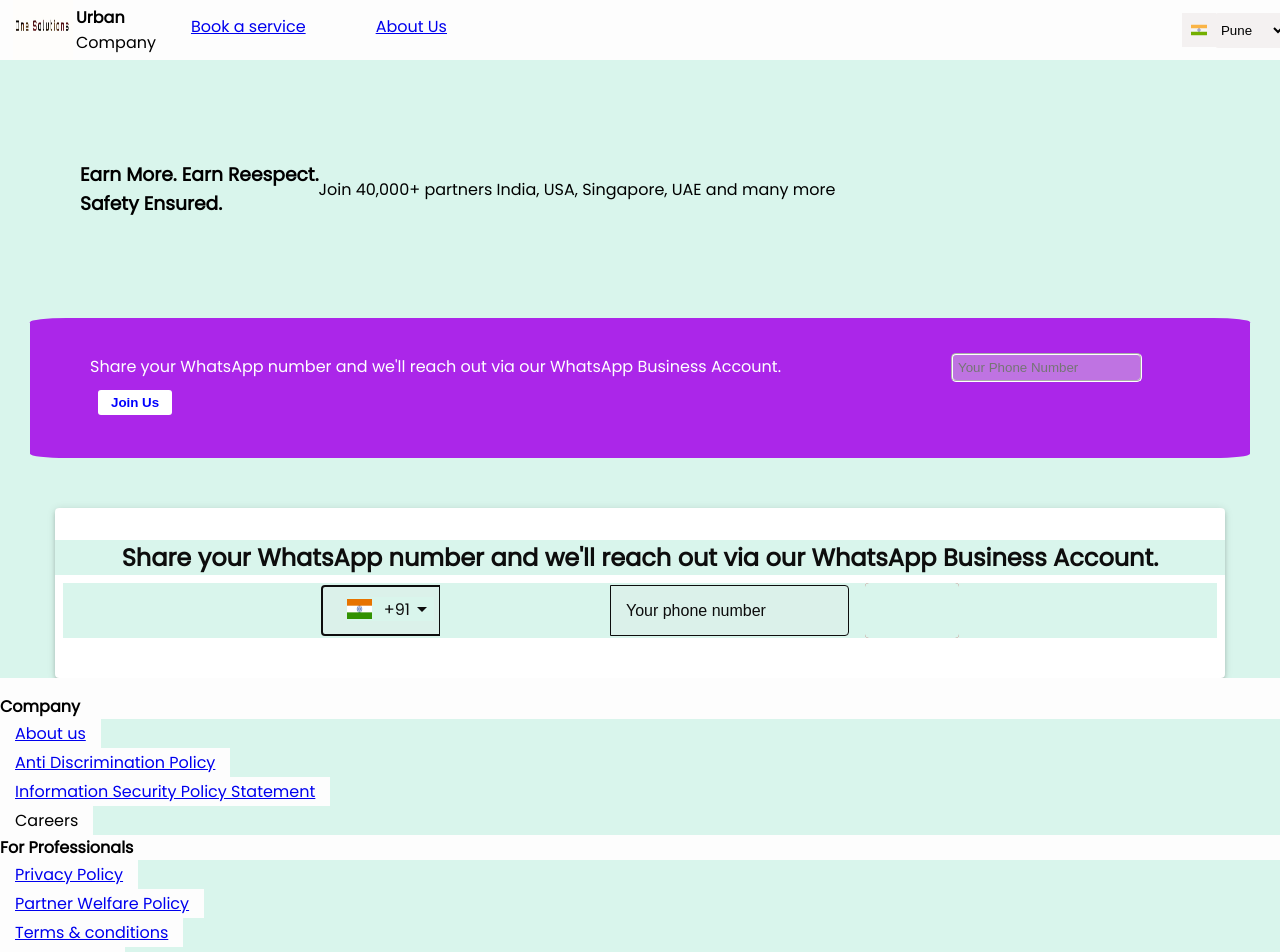
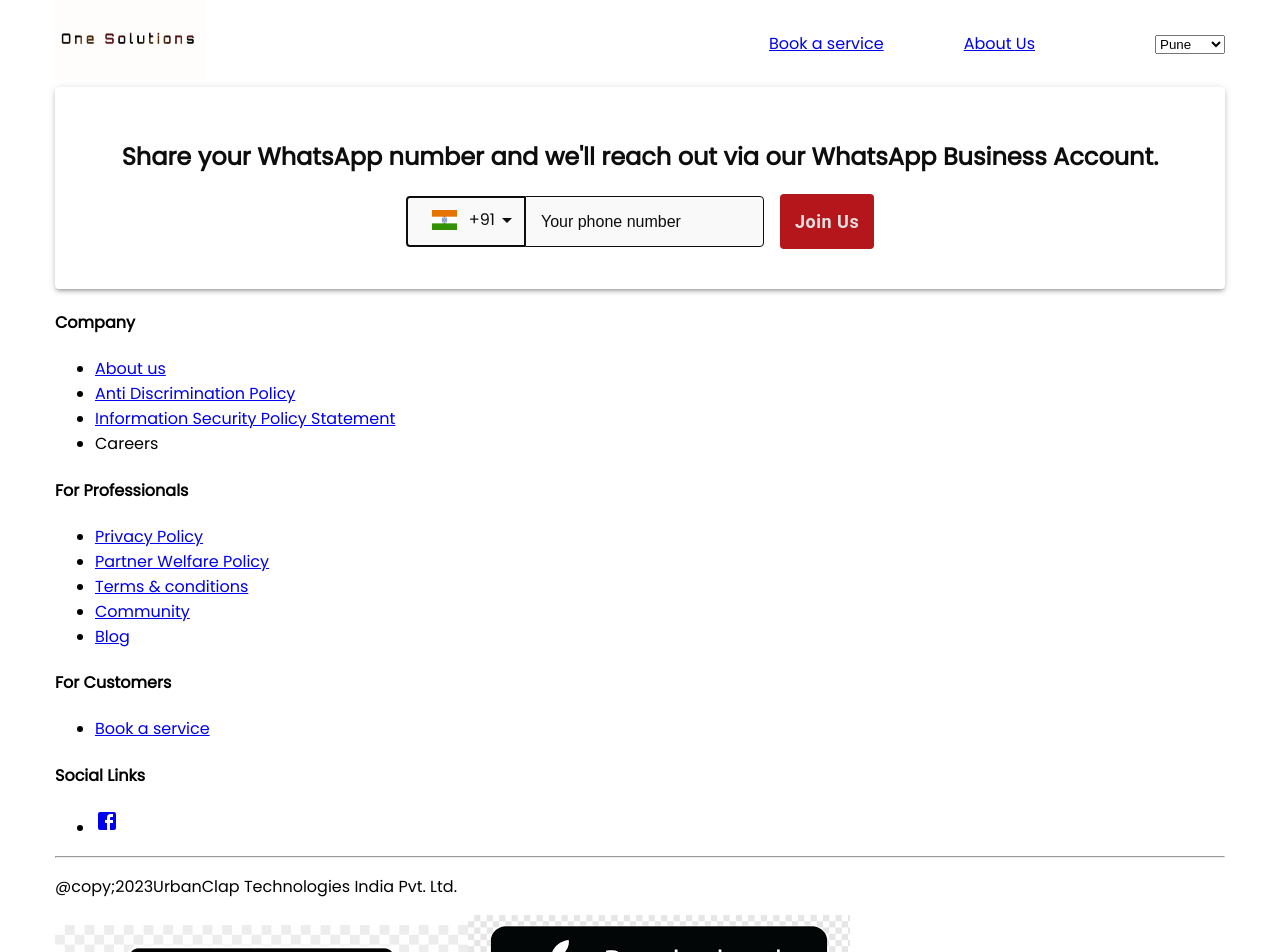
Before and after one commit to asitsi/OneSoutions, a React (Create React App) app: page / in a window 1280 px wide. Shown: the top 952 px of the page. Built offline with nearby package versions, Linux system fonts and the light colour scheme.

Commit message:
error issue resolved

```diff
--- a/src/App.js
+++ b/src/App.js
@@ -1,7 +1,6 @@
 import React from 'react';
 import './App.css';
 import Partners from './pages/Partners';
-import Navbar from './components/navbar';
 
 function App() {
   return (
--- a/src/components/container.css
+++ b/src/components/container.css
@@ -1,25 +1,22 @@
-*{
+/*
 
-    background-color: rgb(217, 245, 236);
-}
-
-#container{
+/* #container{
     display:flex;
     align-items: center;
   margin: 100px 80px;
   flex-direction: row;
 
-}
-h3{
+} */
+/* h3 {
     align-items: center;
 }
-p{
+p {
     display: inline;
     align-items: left;
-}
+} */
 
 
-#footer{
+/* #footer{
     align-self: end;
     display: flexbox;
     position: relative;
@@ -28,14 +25,14 @@ p{
     padding: 35px 60px;
     margin: 50px 30px;
 
-}
+} */
 
-.content{
+/* .content{
     color: white;
 background-color: rgb(171, 38, 233);
-}
+} */
 
-button{ padding: 5px 13px;
+/* button{ padding: 5px 13px;
     margin: 8px;
     border: none;
     border-radius: 3px;
@@ -56,4 +53,4 @@ border-color: white;
 border-radius: 5px;
 border-style: groove;
 
-}
+}  */
--- a/src/components/container.js
+++ b/src/components/container.js
@@ -4,7 +4,7 @@ import React from 'react'
 const Container = () => {
   return (
   <>
-    <div id='container'>
+    <div >
       <h3>Earn More. Earn Reespect. <br />
       Safety Ensured.</h3><br />
       <p>
@@ -12,11 +12,10 @@ const Container = () => {
       </p>
 
     </div>
-    <div id='footer'>
-    <p class='content' >Share your WhatsApp number and we'll reach out via our WhatsApp Business Account.</p>
+    <div >
+    <p >Share your WhatsApp number and we'll reach out via our WhatsApp Business Account.</p>
 
-
-    <input type="number" name="number" id="input-field"  placeholder='Your Phone Number'/>
+    <input type="number" name="number"  placeholder='Your Phone Number'/>
     <button type='submit'>Join Us</button>
 
   </div></>
--- a/src/components/footer.css
+++ b/src/components/footer.css
@@ -1,28 +1,26 @@
-.footer{
+/* .footer{
 background-color: #fdfdfd;
 padding-top: 1em;
-/* position: relative; */
 bottom: 0;
-}
+} */
 
-.container{
+/* .container{
     width: 80%;
     height: 40vh;
     flex-wrap: wrap;
     background-color: #fdfdfd;
     color: black;
     align-items: flex-start;
-    /* justify-content: center; */
     display: inline;
 
-}
+} */
 
-.row{
+/* .row{
     flex-direction: column;
     flex-basis: 80px;
     list-style: none;
 
-}
+} */
 
 
 .social-icons .fa{
@@ -34,9 +32,9 @@ bottom: 0;
 
 }
 
-.row img{
+/* .row img{
     height: 20px;
     margin-top: 9px ;
     background-color: #fdfdfd;
     display: inline;
-}
+} */
--- a/src/components/footer.js
+++ b/src/components/footer.js
@@ -2,21 +2,23 @@ import React from 'react'
 import './footer.css';
 import googleplay from "../assests/images/googleplay.png";
 import appstore from "../assests/images/appstore.png";
-import {InstagramIcon} from '@mui/icons-material/Instagram';
+// import InstagramIcon from '@mui/icons-material';
 
 import FacebookIcon from '@mui/icons-material/Facebook';
-import TwitterIcon from '@mui/icons-material/Twitter';
+// import TwitterIcon from '@mui/icons-material';
 
-import LinkedInIcon from '@mui/icons-material/LinkedIn';
+// import LinkedInIcon from '@mui/icons-material';
+import styles from '../styles/footer.module.scss';
+
 const Footer = () => {
   return (
+    <React.Fragment>
+      <div className="footer">
+        <div className={styles.footerContainer}>
+          <div className="row">
 
-<div className="footer">
-<div className="container">
-<div className="row">
             {/* column 1 */}
             <div className='col'>
-
               <h4>Company</h4>
               <ul className='list-unstyled'>
                 <li>
@@ -36,22 +38,15 @@ const Footer = () => {
 
             {/* column 2*/}
 
-
             <div className='col'>
-
               <h4>For Professionals</h4>
               <ul className='list-unstyled'>
-  <li>
-
-    <a href='/'>Privacy Policy</a>
-  </li>
-  <li><a href='/'>Partner Welfare Policy</a>
-  </li>
+                <li><a href='/'>Privacy Policy</a></li>
+                <li><a href='/'>Partner Welfare Policy</a></li>
                 <li><a href='/'>Terms & conditions</a></li>
                 <li><a href='/'>Community</a></li>
                 <li><a href='/'>Blog</a></li>
               </ul>
-
             </div>
 
             {/* column 3 */}
@@ -68,21 +63,20 @@ const Footer = () => {
               <h4>Social Links</h4>
               <ul className='social-icons'>
                 <li>
-        <a href='url' target='blank'>
-        <icon className="fa facebook" src={FacebookIcon} ></icon>
+                  <a href='/' target='_blank'>
+<FacebookIcon />
                   </a>
-
-      <a href='url' >
-      <icon className="fa twitter" src={TwitterIcon}></icon>
+                  <a href='/' >
+                    {/* <icon className="fa twitter" src={TwitterIcon}></icon> */}
                   </a>
-
-         <a href='url' target='blank'>
-      <icon className="fa insta" src={InstagramIcon} ></icon>
+                  <a href='/' target='_blank'>
+                    {/* <icon className="fa insta" src={InstagramIcon} ></icon> */}
                   </a>
-      <icon className="fa linkedin" src={LinkedInIcon}></icon>
+                  {/* <icon className="fa linkedin" src={LinkedInIcon}></icon> */}
                 </li>
               </ul>
             </div>
+
           </div>
 
           <hr />
@@ -90,12 +84,12 @@ const Footer = () => {
             <p className='col-sm'>
               @copy;{new Date().getFullYear()}UrbanClap Technologies India Pvt. Ltd.
             </p>
-    <img src={googleplay} alt='googleplay'  />
-    <img src={appstore}  alt="appstore" />
+            <img src={googleplay} alt='googleplay' />
+            <img src={appstore} alt="appstore" />
           </div>
         </div>
       </div>
-
+    </React.Fragment>
   )
 }
 
--- a/src/components/navbar.css
+++ b/src/components/navbar.css
@@ -1,10 +1,4 @@
-
-*{ box-sizing: border-box;
-    margin: 0;
-    padding: 0;
-
-}
-
+/*
 #navbar{
 display: flex;
 align-items: center;
@@ -34,9 +28,9 @@ padding: 30px 10px;
     margin: 2px 3px;
 padding: auto;
 
-}
+} */
 
-h4{ position: sticky;
+/* h4{ position: sticky;
     background-color: #fdfdfd;
 
 }
@@ -63,9 +57,8 @@ ul li a{ background-color: #fdfdfd;
     padding: 2px 15px;
     /* margin-left: 400px; */
 
-}
 
-.item{
+/* .item{
     display: inline-block;
     padding: 0px 20px;
 }
@@ -75,21 +68,21 @@ ul li a{ background-color: #fdfdfd;
     position: relative;
     display: inline;
     width: 3px;
- }
+ } */
 
-#flag{
+/* #flag{
     background-color:rgb(244, 241, 241);
     height: 34px;
     align-items: end;
     margin-left: 700px;
     padding: 9px;
 
-}
-#dropdown-content{
+} */
+/* #dropdown-content{
     background-color:rgb(244, 241, 241);
     border-radius: 3%;
     border-style: none;
     padding: 9px 1px;
     margin-left: 5;
     transition: all 0.3s ease 0s;
-}
+} */
--- a/src/components/navbar.js
+++ b/src/components/navbar.js
@@ -3,51 +3,41 @@ import React from 'react';
 import './navbar.css';
 // images
 import logo from "../assests/images/logo.png";
-import flag from "../assests/images/india.png"
+import flag from "../assests/images/india.png";
+
+// css
+import styles from '../styles/navbar.module.scss';
 
 
 const Navbar = () => {
     return (
-
         <React.Fragment>
-
-
-      <nav id="navbar">
-        <div id="logo">
-            <img src={logo} alt='logoImg' id='one' />
+            <nav className={styles.nav}>
+                <div className={styles.container}>
+                    <div className={styles.logo}>
+                        <img src={logo} alt='logoImg' />
                     </div>
-        <ul>
-
-            <h4>Urban</h4>
-
-            <span></span>Company
-        </ul>
-
-        <ul >
-
+                    <div>
+                        <ul className={styles.navItem}>
+                            <li className="item" ><a href='/'>Book a service</a></li>
                             <li className="item"><a href='/'>About Us</a></li>
-            <li className="item" ><a href='/'>Book a service</a>
-            </li>
-
-        </ul>
-    <img src={flag} alt="flag" id='flag' />
-
+                            <li>
                                 <div className="dropdown-menu" >
-
-
                                     <ul>
                                         <select name="flag" id="dropdown-content">
-
                                             <option value="pune">Pune</option>
                                             <option value="mumbai">Mumbai</option>
                                             <option value="delhi">Delhi</option>
                                             <option value="goa">Goa</option>
                                         </select>
-
                                     </ul>
                                 </div>
+                            </li>
+                        </ul>
 
 
+                    </div>
+                </div>
             </nav>
         </React.Fragment>
 
--- a/src/pages/Partners.js
+++ b/src/pages/Partners.js
@@ -8,7 +8,7 @@ const Partners = () => {
   return (
     <div>
       <Navbar />
-      <Container/>
+      {/* <Container/> */}
       <Stripe />
       <Footer/>
     </div>
--- /dev/null
+++ b/src/styles/footer.module.scss
@@ -0,0 +1,21 @@
+.footerContainer {
+    padding-right: 15px;
+    padding-left: 15px;
+    margin-right: auto;
+    margin-left: auto;
+  }
+  @media (min-width: 768px) {
+    .footerContainer {
+      width: 750px;
+    }
+  }
+  @media (min-width: 992px) {
+    .footerContainer {
+      width: 970px;
+    }
+  }
+  @media (min-width: 1200px) {
+    .footerContainer {
+      width: 1170px;
+    }
+  }
--- /dev/null
+++ b/src/styles/navbar.module.scss
@@ -0,0 +1,46 @@
+.nav {
+    background: #fff;
+
+    .container {
+        padding-right: 15px;
+        padding-left: 15px;
+        margin-right: auto;
+        margin-left: auto;
+        display: flex !important;
+        justify-content: space-between;
+        align-items: center;
+
+        .logo {
+            // height: 80px;
+            // width: 80px;
+
+            img {
+                height: 80px;
+            width: 150px;
+            }
+        }
+
+        .navItem {
+            display: flex;
+            text-decoration: none;
+            list-style: none;
+            gap: 5rem;
+        }
+
+      }
+      @media (min-width: 768px) {
+        .container {
+          width: 750px;
+        }
+      }
+      @media (min-width: 992px) {
+        .container {
+          width: 970px;
+        }
+      }
+      @media (min-width: 1200px) {
+        .container {
+          width: 1170px;
+        }
+      }
+}
```
Lines whose indentation alone changed are shown as unchanged.
